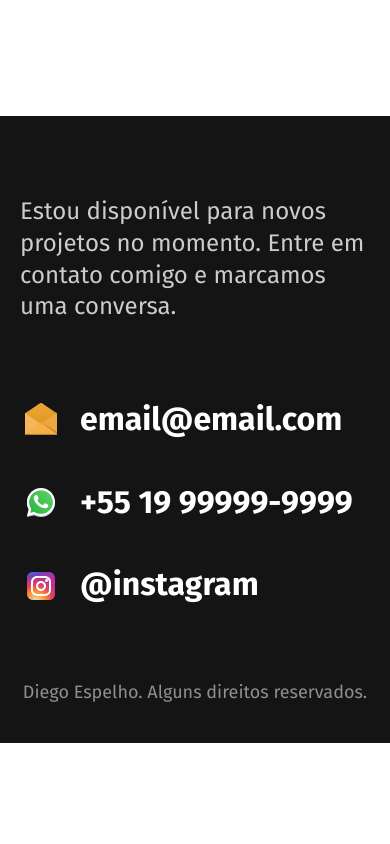
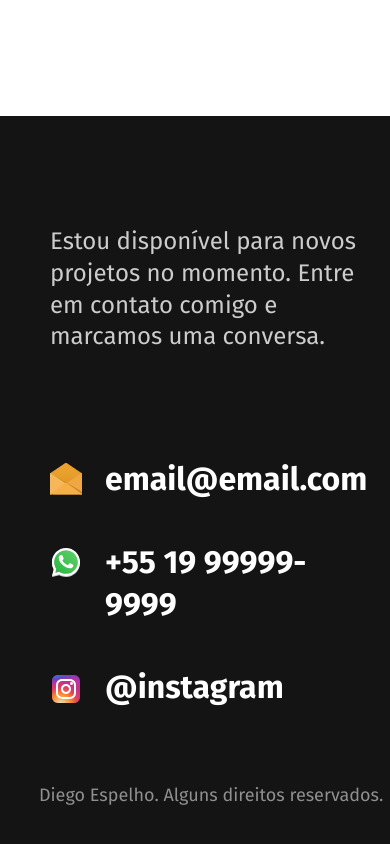
Before and after one commit to diegoespelho/portfolio, a plain HTML site: page index.html in a window 390 px wide. Shown: the part 4219-5063 px from the top of the page. Before the commit the page ends 4962 px from the top, so only its background shows below. Drawn offline with Linux system fonts and the light colour scheme.

Commit message:
Update footer.css

```diff
--- a/assets/css/footer.css
+++ b/assets/css/footer.css
@@ -16,6 +16,11 @@
   font-size: 2.4rem;
   line-height: 1.33;
   color: #cccccc;
+  margin: 3rem;
+}
+
+.footer-contato {
+  justify-self: end;
 }
 
 .footer-contato li {
@@ -23,7 +28,7 @@
   font-size: 3.4rem;
   line-height: 1.33;
   color: #ffffff;
-  margin: 3rem 0 3rem 3rem;
+  margin: 3rem;
   padding: 0.5rem;
   position: relative;
 }
@@ -82,7 +87,8 @@
   }
 
   .footer-contato {
-    padding-left: 2.5rem;
+    padding-left: 5rem;
+    justify-self: start;
   }
 
   .footer-contato li {
```
